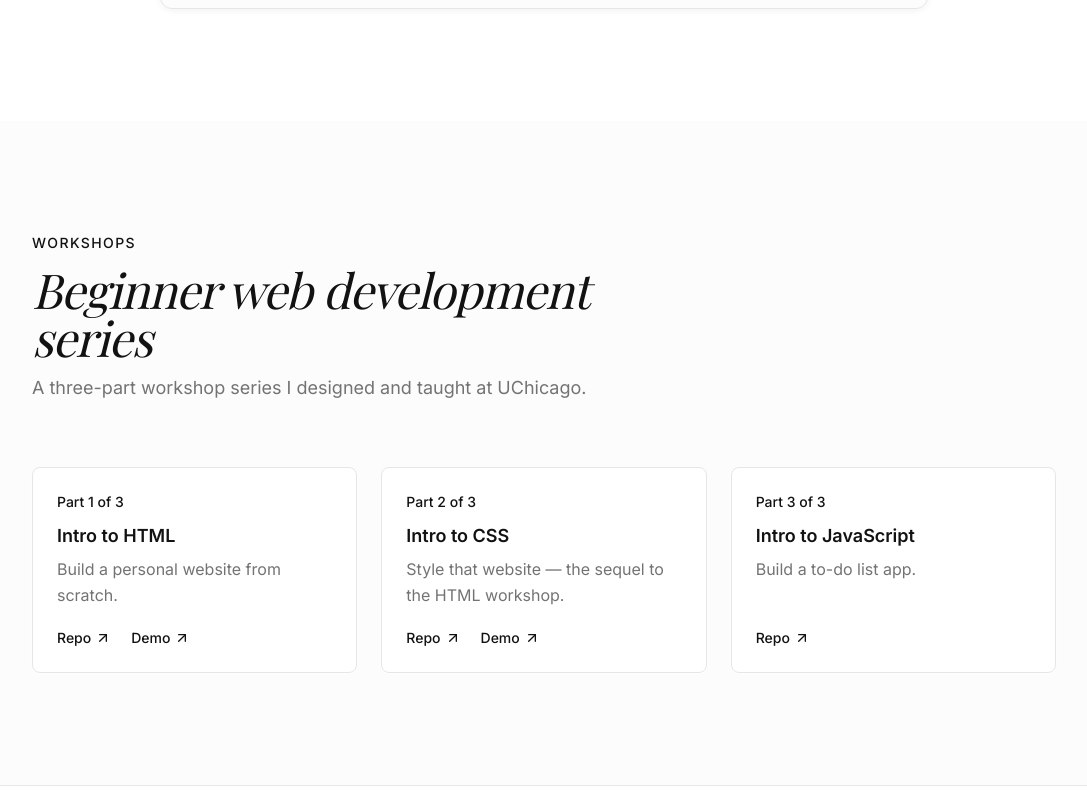
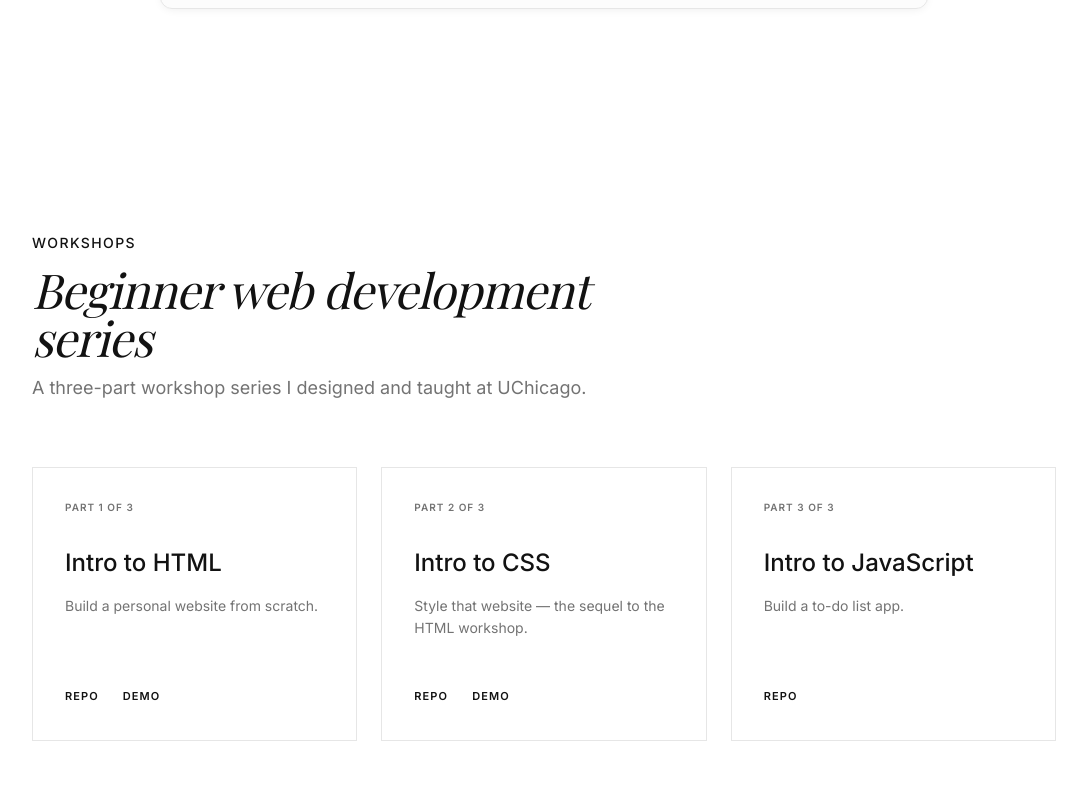
Before and after one commit to ellenrchen/ellen-chen, a React (Vite) app: page /portfolio in a window 1280 px wide. Shown: the part 1528-2320 px from the top of the page, without its empty margins (144-1231 px from the left). Built offline with nearby package versions, Linux system fonts and the light colour scheme; a web font is replaced by a local one.

Commit message:
Changes
Co-authored-by: ellenrchen <32143915+ellenrchen@users.noreply.github.com>

```diff
--- a/src/components/Workshops.tsx
+++ b/src/components/Workshops.tsx
@@ -1,5 +1,4 @@
 import SectionHeading from "./SectionHeading";
-import LinkCard from "./LinkCard";
 
 const workshops = [
   {
@@ -26,7 +25,7 @@ const workshops = [
 ];
 
 const Workshops = () => (
-  <section id="workshops" className="py-20 md:py-28 bg-muted/30">
+  <section id="workshops" className="py-20 md:py-28">
     <div className="container mx-auto px-6">
       <div className="max-w-5xl mx-auto">
         <SectionHeading
@@ -36,13 +35,33 @@ const Workshops = () => (
         />
         <div className="grid gap-6 md:grid-cols-3">
           {workshops.map((w, i) => (
-            <LinkCard
+            <div
               key={w.title}
-              meta={<span className="font-medium text-primary">Part {i + 1} of 3</span>}
-              title={w.title}
-              description={w.description}
-              links={w.links}
-            />
+              className="group border border-border bg-card p-8 flex flex-col justify-between transition-colors duration-300 hover:border-primary"
+            >
+              <div>
+                <span className="block text-[10px] font-semibold uppercase tracking-widest text-muted-foreground mb-8">
+                  Part {i + 1} of 3
+                </span>
+                <h3 className="text-2xl font-medium text-foreground mb-4">{w.title}</h3>
+                <p className="text-sm text-muted-foreground leading-relaxed mb-12">
+                  {w.description}
+                </p>
+              </div>
+              <div className="flex gap-6">
+                {w.links.map((link) => (
+                  <a
+                    key={link.label}
+                    href={link.href}
+                    target="_blank"
+                    rel="noopener noreferrer"
+                    className="text-[11px] font-semibold uppercase tracking-widest text-foreground border-b border-transparent pb-0.5 hover:border-primary transition-colors"
+                  >
+                    {link.label}
+                  </a>
+                ))}
+              </div>
+            </div>
           ))}
         </div>
       </div>
```
